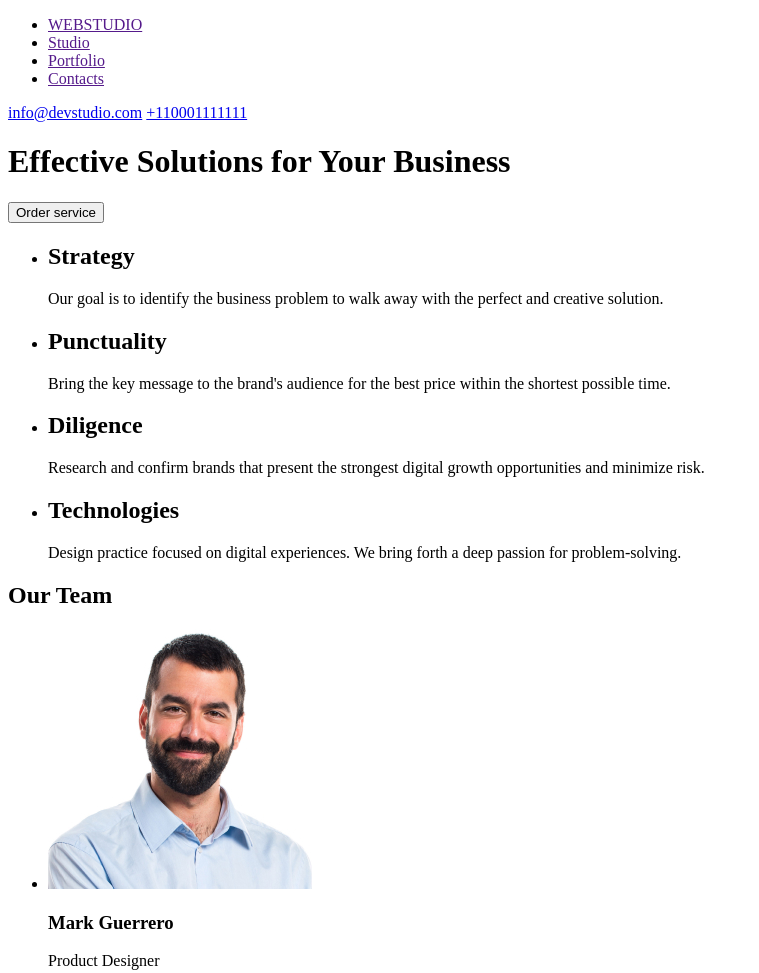
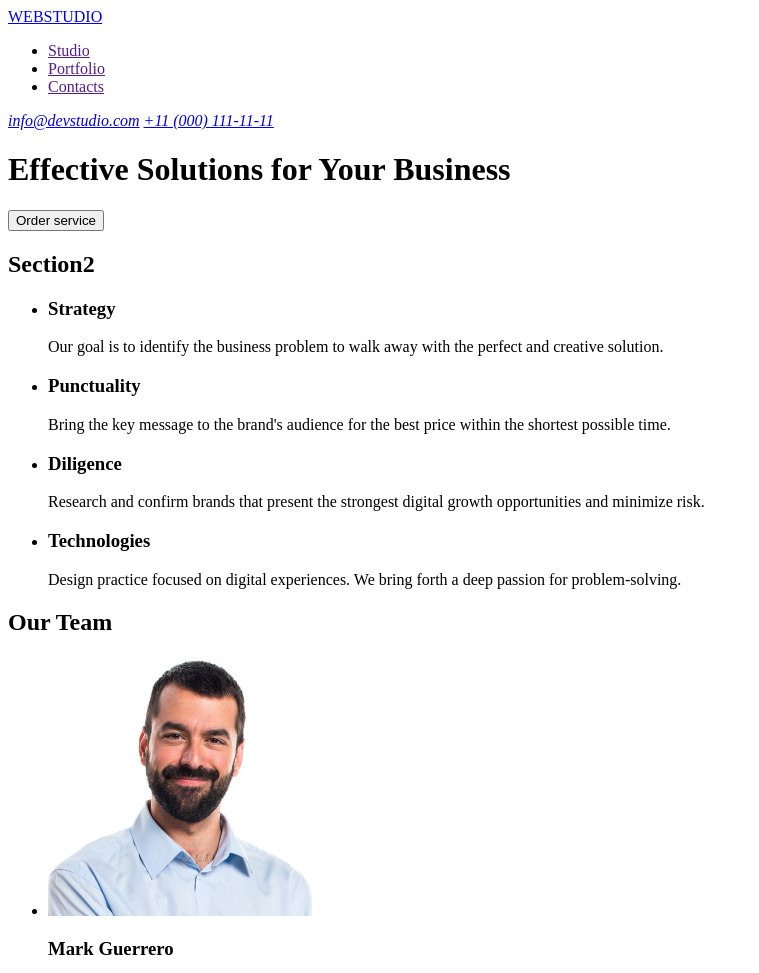
Before and after one commit to Barbiett/goit-markup-hw-01, a plain HTML site: page index.html in a window 1280 px wide. Shown: the top 973 px of the page, without its empty margins (0-759 px from the left). Drawn offline with Linux system fonts and the light colour scheme.

Commit message:
Html Change.

```diff
--- a/index.html
+++ b/index.html
@@ -5,31 +5,35 @@
     <meta name="viewport" content="width=device-width,initial-scale=1.0" />
     <title>Document</title>
   </head>
-  <body>
   <header>
     <!-- top-line -->
     <div>
       <nav>
+        <a href="./index.html">WEBSTUDIO</a>
         <ul>
-            <li><a href="">WEBSTUDIO</a></li>
           <li><a href="">Studio</a></li>
           <li><a href="">Portfolio</a></li>
           <li><a href="">Contacts</a></li>
         </ul>
       </nav>
-        <a href="info@devstudio.com">info@devstudio.com</a>
-        <a href="+110001111111">+110001111111</a>
+      <address>
+        <a href="mailto:info@devstudio.com">info@devstudio.com</a>
+        <a href="tel:+110001111111">+11 (000) 111-11-11</a>
+      </address>
     </div>
   </header>
+  <body>
     <!-- main-content -->
     <main>
+      <!-- section1 -->
       <h1>Effective Solutions for Your Business</h1>
       <button type="button">Order service</button>
-      <!-- section1 -->
+      <!-- section2 -->
       <div>
+        <h2>Section2</h2>
         <ul>
           <li>
-            <h2>Strategy</h2>
+            <h3>Strategy</h3>
 
             <p>
               Our goal is to identify the business problem to walk away with the
@@ -37,21 +41,21 @@
             </p>
           </li>
           <li>
-            <h2>Punctuality</h2>
+            <h3>Punctuality</h3>
             <p>
               Bring the key message to the brand's audience for the best price
               within the shortest possible time.
             </p>
           </li>
           <li>
-            <h2>Diligence</h2>
+            <h3>Diligence</h3>
             <p>
               Research and confirm brands that present the strongest digital
               growth opportunities and minimize risk.
             </p>
           </li>
           <li>
-            <h2>Technologies</h2>
+            <h3>Technologies</h3>
             <p>
               Design practice focused on digital experiences. We bring forth a
               deep passion for problem-solving.
@@ -59,9 +63,10 @@
           </li>
         </ul>
       </div>
-      <!-- Our team -->
+      <!-- our team -->
       <div>
         <h2>Our Team</h2>
+        <!-- workers -->
         <ul>
           <li>
             <img
@@ -107,7 +112,7 @@
       </div>
     </main>
     <footer>
-      <h3>WEBSTUDIO</h3>
+      <a href="./index.html">WEBSTUDIO</a>
       <p>
         Increase the flow of customers and sales for your business with digital
         marketing & growth solutions.
```
Lines whose indentation alone changed are shown as unchanged.
